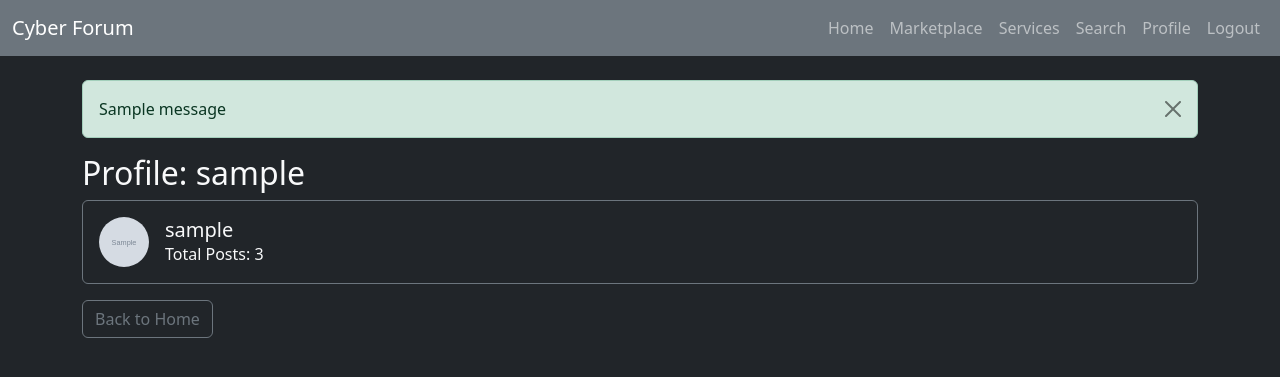
After one commit to CyberMounties/clearnet_forum, a Flask app: a page that uses templates/base.html in a window 1280 px wide. The commit adds this page. Shown: the top 377 px of the page. Run offline with Flask 3, Linux system fonts and the light colour scheme; a user stored in the database is signed in; tables that the repository leaves empty hold one stand-in row (values such as "Sample post"); grey boxes marked "Sample" are stand-in pictures; one stand-in notice (Sample message) is shown.

Commit message:
added pagination, login, register, profile, post detail

```diff
--- a/requirements.txt
+++ b/requirements.txt
@@ -1,3 +1,4 @@
 Flask==3.1.1
 Flask-SQLAlchemy==3.1.1
 Flask-Login==0.6.3
+Flask-Bcrypt==1.0.1
--- a/static/js/main.js
+++ b/static/js/main.js
@@ -25,26 +25,42 @@ $(document).ready(function() {
         });
     }
 
-    // Function to load category posts
+    // Function to load category posts with pagination
     function loadCategoryPosts() {
-        // Extract post_type and category from URL (e.g., /category/announcements/Announcements)
         const path = window.location.pathname.split('/');
         const post_type = path[2];
         const category = path[3];
+        const urlParams = new URLSearchParams(window.location.search);
+        const page = urlParams.get('page') || 1;
         if (post_type && category) {
-            $.get(`/api/posts/${post_type}/${category}`, function(data) {
+            $.get(`/api/posts/${post_type}/${category}?page=${page}`, function(data) {
                 $('#category-posts-table').empty();
-                data.forEach(function(item) {
+                data.posts.forEach(function(item) {
                     $('#category-posts-table').append(
                         `<tr>
                             <td>${item.title}</td>
-                            <td>${item.username}</td>
+                            <td><a href="/profile/${item.username}" class="text-light">${item.username}</a></td>
                             <td>${item.date}</td>
                             <td>${item.comments}</td>
-                            <td><button class="btn btn-outline-secondary btn-sm view-post-btn" data-post-type="${post_type}" data-post-id="${item.id}">View</button></td>
+                            <td><a href="/post/${post_type}/${item.id}" class="btn btn-outline-secondary btn-sm">View</a></td>
                         </tr>`
                     );
                 });
+                // Render pagination links
+                const totalPages = data.total_pages;
+                const currentPage = data.current_page;
+                let paginationHtml = `Page ${currentPage} of ${totalPages}`;
+                $('#pagination-links').html(paginationHtml);
+                if (totalPages > 1) {
+                    $('#next-page').attr('href', `/category/${post_type}/${category}?page=${currentPage + 1}`);
+                    if (currentPage >= totalPages) {
+                        $('#next-page').parent().addClass('disabled');
+                    }
+                } else {
+                    $('#next-page').parent().addClass('disabled');
+                }
+            }).fail(function() {
+                $('#category-posts-table').html('<tr><td colspan="5" class="text-light">You need to be logged in to see that.</td></tr>');
             });
         }
     }
@@ -60,47 +76,39 @@ $(document).ready(function() {
         loadCategoryPosts();
     }
 
-    // Handle shoutbox form submission (simulated)
+    // Handle shoutbox form submission
     $('#shoutbox-form').submit(function(e) {
         e.preventDefault();
         let message = $('#shoutbox-message').val();
         if (message) {
             $('#shoutbox').prepend(
-                `<p><strong>Guest</strong> (${new Date().toISOString()}): ${message}</p>`
+                `<p><strong>${currentUser || 'Guest'}</strong> (${new Date().toISOString()}): ${message}</p>`
             );
             $('#shoutbox-message').val('');
         }
     });
 
-    // Handle search form submission (simulated)
+    // Handle search form submission
     $('#search-form').submit(function(e) {
         e.preventDefault();
         let query = $('#search-query').val();
         let type = $('#filter-type').val();
-        $.get('/api/' + (type || 'marketplace'), function(data) {
+        $.get(`/api/search?query=${encodeURIComponent(query)}&type=${type}`, function(data) {
             $('#search-results').empty();
-            data.filter(function(item) {
-                return item.title.toLowerCase().includes(query.toLowerCase()) ||
-                       (item.description || item.content || '').toLowerCase().includes(query.toLowerCase());
-            }).forEach(function(item) {
+            data.forEach(function(item) {
                 $('#search-results').append(
                     `<tr>
                         <td>${item.category}</td>
-                        <td>${item.title}</td>
+                        <td><a href="/post/${item.post_type}/${item.id}" class="text-light">${item.title}</a></td>
                         <td>${item.description || item.content || ''}</td>
-                        <td>${item.username}</td>
+                        <td><a href="/profile/${item.username}" class="text-light">${item.username}</a></td>
                         <td>${item.price || ''}</td>
                         <td>${item.date}</td>
                     </tr>`
                 );
             });
+        }).fail(function() {
+            $('#search-results').html('<tr><td colspan="6" class="text-light">You need to be logged in to see that.</td></tr>');
         });
     });
-
-    // Handle view post button (placeholder)
-    $(document).on('click', '.view-post-btn', function() {
-        const postType = $(this).data('post-type');
-        const postId = $(this).data('post-id');
-        alert(`View post: ${postType} ID ${postId}`); // Placeholder for post detail view
-    });
 });
--- a/templates/base.html
+++ b/templates/base.html
@@ -19,14 +19,30 @@
                     <li class="nav-item"><a class="nav-link" href="/">Home</a></li>
                     <li class="nav-item"><a class="nav-link" href="/marketplace">Marketplace</a></li>
                     <li class="nav-item"><a class="nav-link" href="/services">Services</a></li>
-                    <li class="nav-item"><a class="nav-link" href="/search">Search</a></li>
-                    <li class="nav-item"><a class="nav-link" href="/login">Login</a></li>
-                    <li class="nav-item"><a class="nav-link" href="/register">Register</a></li>
+                    {% if current_user.is_authenticated %}
+                        <li class="nav-item"><a class="nav-link" href="/search">Search</a></li>
+                        <li class="nav-item"><a class="nav-link" href="{{ url_for('profile_detail', username=current_user.username) }}">Profile</a></li>
+                        <li class="nav-item"><a class="nav-link" href="/logout">Logout</a></li>
+                    {% else %}
+                        <li class="nav-item"><a class="nav-link" href="/search">Search</a></li>
+                        <li class="nav-item"><a class="nav-link" href="/login">Login</a></li>
+                        <li class="nav-item"><a class="nav-link" href="/register">Register</a></li>
+                    {% endif %}
                 </ul>
             </div>
         </div>
     </nav>
     <div class="container my-4">
+        {% with messages = get_flashed_messages(with_categories=true) %}
+            {% if messages %}
+                {% for category, message in messages %}
+                    <div class="alert alert-{{ category }} alert-dismissible fade show" role="alert">
+                        {{ message }}
+                        <button type="button" class="btn-close" data-bs-dismiss="alert"></button>
+                    </div>
+                {% endfor %}
+            {% endif %}
+        {% endwith %}
         {% block content %}{% endblock %}
     </div>
     <script src="https://code.jquery.com/jquery-3.7.1.min.js"></script>
--- a/templates/home.html
+++ b/templates/home.html
@@ -5,7 +5,7 @@
     <!-- Banner -->
     <div class="alert alert-danger text-center" role="alert">
         <h4 class="alert-heading">Welcome to the Underground!</h4>
-        <p class="text-red">This is a simulated cyber-crime forum for CTI education. Stay anonymous.</p>
+        <p class="text-light">This is a simulated cyber-crime forum for CTI education. Stay anonymous.</p>
     </div>
 
     <!-- Shoutbox -->
--- a/templates/login.html
+++ b/templates/login.html
@@ -5,14 +5,14 @@
     <h2 class="text-light">Login</h2>
     <div class="card bg-dark border-secondary">
         <div class="card-body">
-            <form>
+            <form method="POST">
                 <div class="mb-3">
                     <label for="username" class="form-label text-light">Username</label>
-                    <input type="text" id="username" class="form-control bg-dark text-light border-secondary" placeholder="Enter username">
+                    <input type="text" id="username" name="username" class="form-control bg-dark text-light border-secondary" placeholder="Enter username" required>
                 </div>
                 <div class="mb-3">
                     <label for="password" class="form-label text-light">Password</label>
-                    <input type="password" id="password" class="form-control bg-dark text-light border-secondary" placeholder="Enter password">
+                    <input type="password" id="password" name="password" class="form-control bg-dark text-light border-secondary" placeholder="Enter password" required>
                 </div>
                 <button type="submit" class="btn btn-outline-secondary">Login</button>
             </form>
--- /dev/null
+++ b/templates/profile_detail.html
@@ -0,0 +1,18 @@
+<!-- templates/profile_detail.html -->
+{% extends 'base.html' %}
+{% block title %}Profile - {{ user.username }} - Cyber Forum{% endblock %}
+{% block content %}
+    <h2 class="text-light">Profile: {{ user.username }}</h2>
+    <div class="card bg-dark border-secondary">
+        <div class="card-body">
+            <div class="d-flex align-items-center">
+                <img src="{{ url_for('static', filename='avatars/' + user.avatar) }}" alt="{{ user.username }}'s avatar" class="rounded-circle me-3" style="width: 50px; height: 50px;">
+                <div>
+                    <h5 class="text-light mb-0">{{ user.username }}</h5>
+                    <p class="text-light mb-0">Total Posts: {{ post_count }}</p>
+                </div>
+            </div>
+        </div>
+    </div>
+    <a href="{{ url_for('home') }}" class="btn btn-outline-secondary mt-3">Back to Home</a>
+{% endblock %}
--- a/templates/search.html
+++ b/templates/search.html
@@ -16,6 +16,7 @@
                         <option value="">All</option>
                         <option value="marketplace">Marketplace</option>
                         <option value="services">Services</option>
+                        <option value="announcements">Announcements</option>
                     </select>
                 </div>
             </form>
--- a/templates/services.html
+++ b/templates/services.html
@@ -22,7 +22,7 @@
                     <tr>
                         <td>Buy Services</td>
                         <td id="buy-services-count">0</td>
-                        <td><a href="{{ url_for('category', post_type='services', category='Buy') }}" class “‘btn btn-outline-secondary btn-sm">View</a></td>
+                        <td><a href="{{ url_for('category', post_type='services', category='Buy') }}" class="btn btn-outline-secondary btn-sm">View</a></td>
                     </tr>
                 </tbody>
             </table>
```
Also changed, not shown: templates/404.html (added, +12 -0 lines), templates/category.html (+11 -0 lines), templates/post_detail.html (added, +52 -0 lines), templates/register.html (+5 -5 lines).
